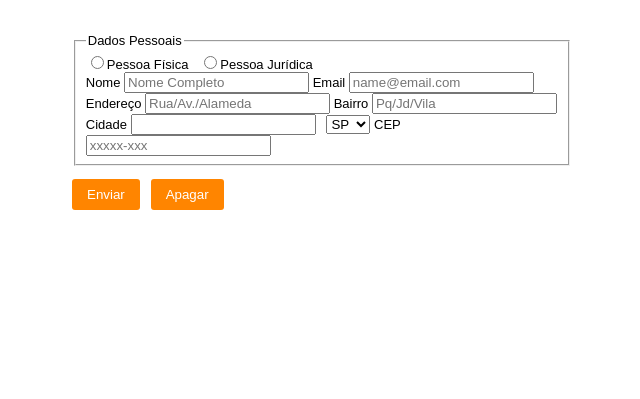
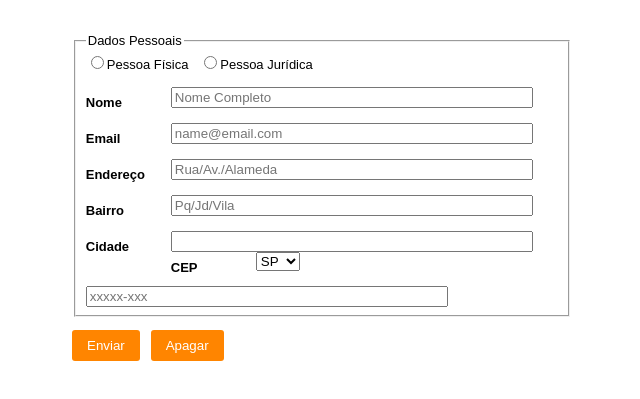
Before and after one commit to iaedesenvolvimento/pfe2, a plain HTML site: page formularioCPF_CNPJ/index.html in a window 1280 px wide. Shown: the part 47-446 px from the top of the page, without its empty margins (322-962 px from the left). Drawn offline with Linux system fonts and the light colour scheme; files whose address does not match are found by name.

Commit message:
Atualiza index.html

```diff
--- a/formularioCPF_CNPJ/css/estilo_form_CPF_CNPJ.css
+++ b/formularioCPF_CNPJ/css/estilo_form_CPF_CNPJ.css
@@ -10,6 +10,41 @@
     text-align: center;
     font-family: arial;
     font-size: 1.5em;
+}
+
+.linha {
+    display: block;
+    margin-bottom: 15px;
+
+}
+
+#container_formulario label > span {
+    width: 80px;
+    font-weight: bold;
+    float: left;
+    padding-top: 8px;
+    padding-right: 5px;
+}
+
+#CEP{
+    width: auto;;
+}
+
+#container_formulario input[type=text] {
+    width: 75%;
+}
+
+#container_formulario input[type=email] {
+    width: 75%;
+}
+
+#cepid {
+    width: 20%;
+}
+
+#cidadeid {
+
+
 }
 
 #container_formulario input[type=submit], #container_formulario input[type=reset] {
--- a/formularioCPF_CNPJ/index.html
+++ b/formularioCPF_CNPJ/index.html
@@ -26,30 +26,30 @@
                 <section id="novoCampo"></section>
 
                 <!--NOME DO USUÁRIO-->
-                <label for="nome" class="linha">Nome
+                <label for="nome" class="linha"><span>Nome</span>
                     <input type="text" name="nome" id="nomeid" class="caixa_texto" placeholder="Nome Completo" required>
                 </label>
 
                 <!--EMAIL DO USUÁRIO-->
-                <label for="email" class="linha">Email
-                    <input type="text" name="email" id="emaiid" class="caixa_texto" placeholder="name@email.com"
+                <label for="email" class="linha"><span>Email</span>
+                    <input type="email" name="email" id="emaiid" class="caixa_texto" placeholder="name@email.com"
                         required>
                 </label>
 
                 <!--LOGRADOURO DO USUÁRIO-->
-                <label for="endereco" class="linha">Endereço
+                <label for="endereco" class="linha"><span>Endereço</span>
                     <input type="text" name="endereco" id="enderecoid" class="caixa_texto" placeholder="Rua/Av./Alameda"
                         required>
                 </label>
 
                 <!--BAIRRO DO USUÁRIO-->
-                <label for="bairro" class="linha">Bairro
+                <label for="bairro" class="linha"><span>Bairro</span>
                     <input type="text" name="bairro" id="bairroid" class="caixa_texto" placeholder="Pq/Jd/Vila"
                         required>
                 </label>
 
                 <!--CIDADE DO USUÁRIO-->
-                <label for="cidade" class="linha">Cidade
+                <label for="cidade" class="linha"><span>Cidade</span>
                     <input type="text" name="cidade" id="cidadeid" class="caixa_texto" required>&nbsp;&nbsp;
                     <select name="UF" id="UFid">
                         <option value="AC">AC</option>
@@ -79,7 +79,7 @@
                         <option value="SP" selected>SP</option>
                         <option value="TO">TO</option>
                     </select>
-                <label for="CEP">CEP</label>
+                <span id="CEP">CEP</span></label>
                 <input type="text" name="cep" id="cepid" class="caixa_texto" placeholder="xxxxx-xxx" pattern="[0-9]{8}" required maxlength="8">
              </label>
             </fieldset>
```
